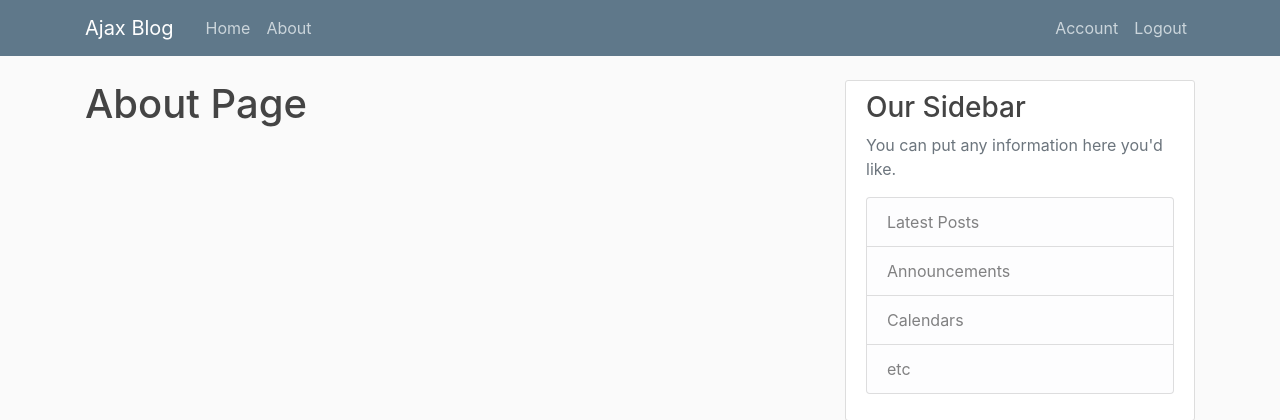
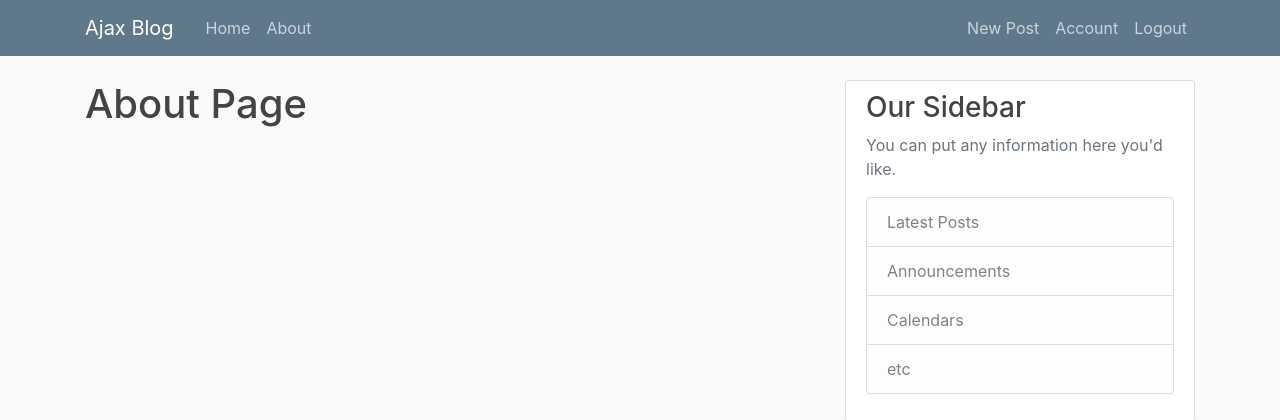
Before and after one commit to bangsikishan/flask-blog, a Flask app: page /about in a window 1280 px wide. Shown: the top 420 px of the page. Run offline with Flask 2, Linux system fonts and the light colour scheme; a user stored in the database is signed in; some libraries are stand-ins or nearby versions.

Commit message:
Button for New Post added

```diff
--- a/flaskblog/templates/layout.html
+++ b/flaskblog/templates/layout.html
@@ -33,6 +33,7 @@
                       <!-- Navbar Right Side -->
                       <div class="navbar-nav">
                         {% if current_user.is_authenticated %}
+                        <a class="nav-item nav-link" href="{{ url_for('new_post') }}">New Post</a>
                         <a class="nav-item nav-link" href="{{ url_for('account') }}">Account</a>
                         <a class="nav-item nav-link" href="{{ url_for('logout') }}">Logout</a>
                         {% else %}
```
